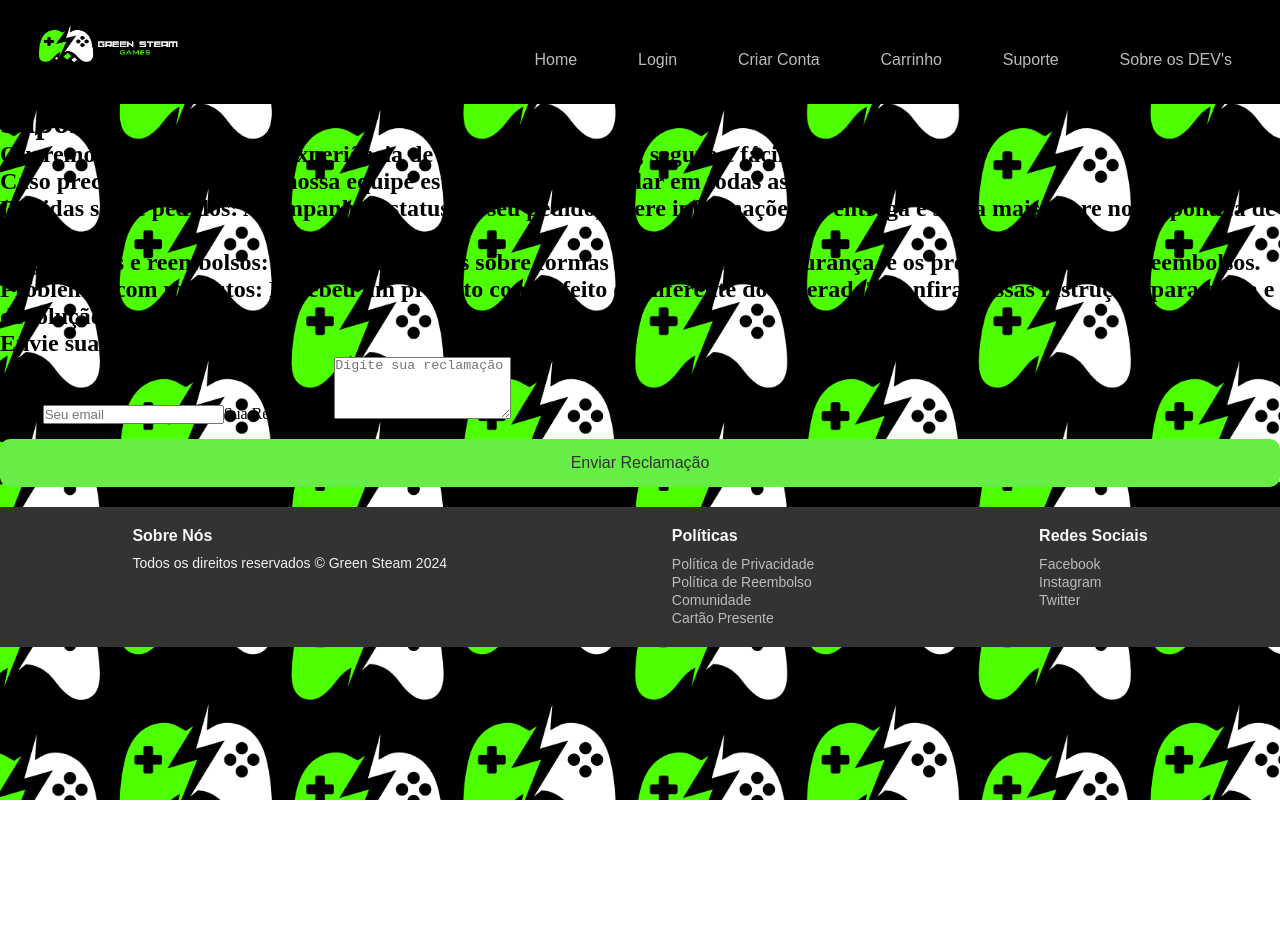
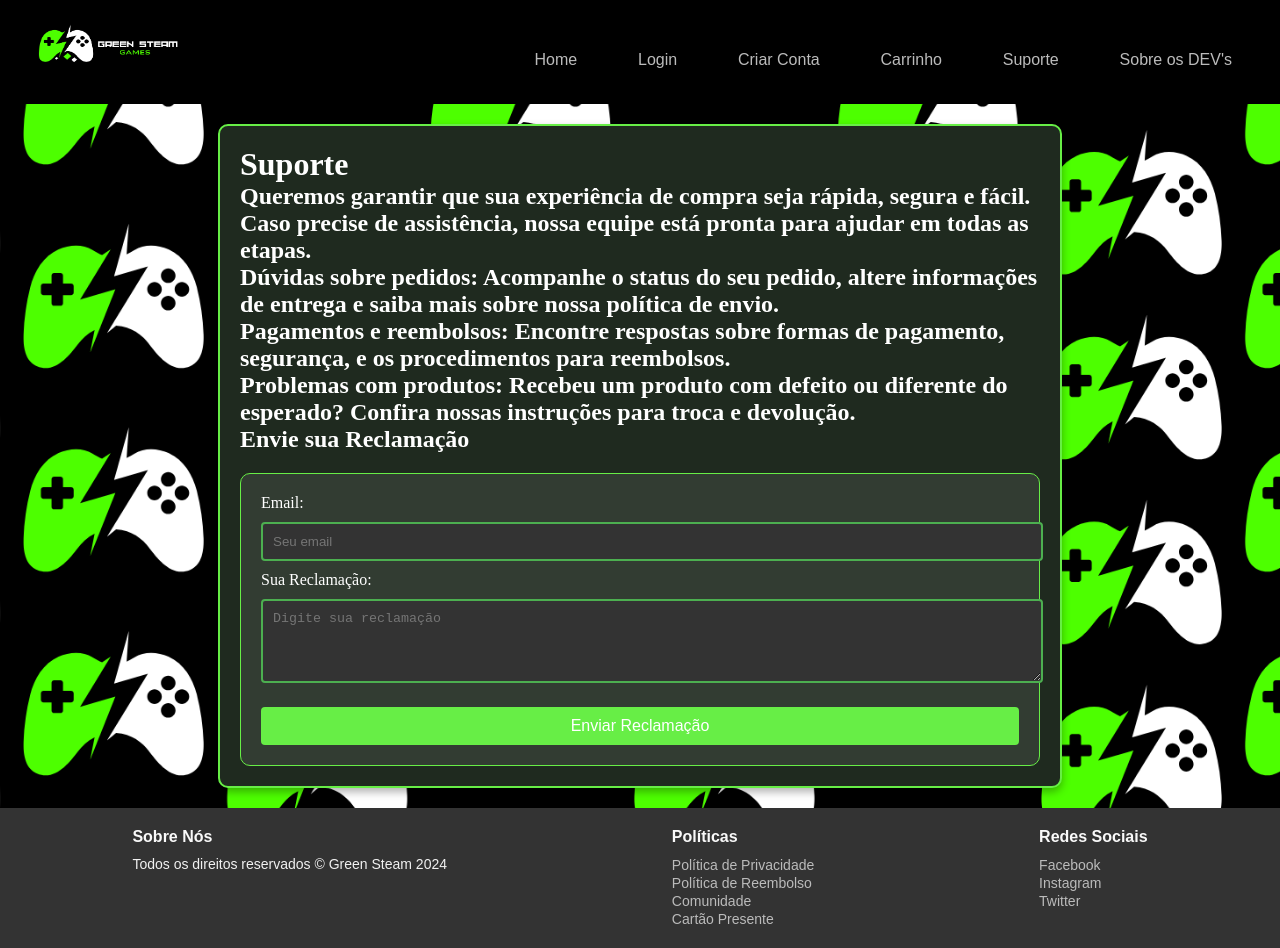
Before and after one commit to AndressaAssis/ProjetoFinalReact-G3, a React (Vite) app in the folder green-steam/: page /suporte in a window 1280 px wide. Before the commit the page ends 800 px from the top, so only its background shows below. Built offline with nearby package versions, Linux system fonts and the light colour scheme.

Commit message:
suporte segunda versão

```diff
--- a/green-steam/src/Pages/Suporte/Suporte.module.css
+++ b/green-steam/src/Pages/Suporte/Suporte.module.css
@@ -0,0 +1,84 @@
+.suporteContainer {
+    max-width: 800px;
+    margin: 20px auto;
+    padding: 20px;
+    border: 2px solid rgb(103, 238, 70);
+    border-radius: 10px;
+    background-color: rgb(31, 42, 31);
+    box-shadow: 0 4px 8px rgba(0, 0, 0, 0.3);
+    color: white;
+}
+
+.reclamacaoContainer {
+    margin-top: 20px;
+    padding: 20px;
+    border: 1px solid rgb(103, 238, 70);
+    border-radius: 10px;
+    background-color: rgb(50, 60, 50);
+}
+
+input[type="email"], textarea {
+    width: 100%;
+    padding: 10px;
+    margin: 10px 0;
+    border: 2px solid #4caf50;
+    border-radius: 4px;
+    background-color: #333;
+    color: #4caf50;
+}
+
+.LoginButtons {
+    width: 100%;
+    background-color: rgb(103, 238, 70);
+    color: white;
+    border: none;
+    border-radius: 4px;
+    cursor: pointer;
+    padding: 10px;
+    margin-top: 10px;
+}
+
+.alertOverlay {
+    position: fixed;
+    top: 0;
+    left: 0;
+    width: 100%;
+    height: 100%;
+    background-color: rgba(0, 0, 0, 0.5);
+    display: flex;
+    justify-content: center;
+    align-items: center;
+    z-index: 1000;
+
+}
+
+
+.alertBox {
+    background-color: rgb(103, 238, 70);
+    padding: 20px;
+    border-radius: 30px;
+    width: 300px;
+    text-align: center;
+    box-shadow: 0 4px 8px rgba(0, 0, 0, 0.2);
+    color: #333;
+}
+
+.alertBox p {
+    margin: 0 0 15px;
+    color: rgb(14, 13, 13);
+    font-size: 2rem;
+}
+
+.alertBox button {
+    padding: 8px 12px;
+    border: none;
+    background-color: rgb(31, 62, 23);
+    color: black;
+    cursor: pointer;
+    border-radius: 4px;
+}
+
+.alertBox button:hover {
+    background-color: #489e0f;
+    color: #052c0a;
+}
```
